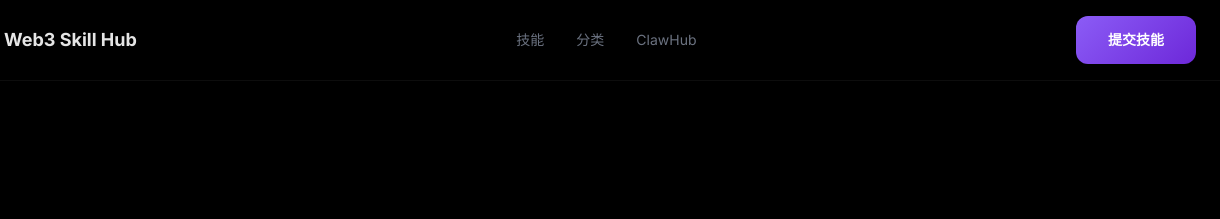
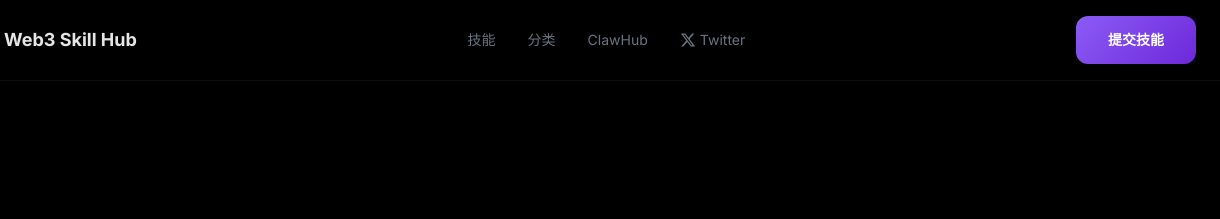
Before and after one commit to FOURCLAWe/web3-skill-hub, a plain HTML site: page index.html in a window 1280 px wide. Shown: the top 219 px of the page, 60-1280 px from the left. Drawn offline with nearby package versions, Linux system fonts and the light colour scheme.

Commit message:
💎 添加 CSKILL 代币说明 + Twitter 链接
CSKILL 代币区块：
- 代币信息展示（名称、符号、网络、平台）
- 获得方式说明（提交技能 → 认证 → 1M CSKILL）
- 代币用途（治理、奖励、激励、未来功能）
- Four.meme 平台链接
- 合约地址占位（即将公布）

社交链接：
- 导航栏添加 Twitter 图标链接
- Footer 已有 Twitter 链接
- 链接：https://x.com/clawskillapp

设计：
- 使用 Bento Card 风格
- 渐变色标题（金色→紫色→粉色）
- 图标 + 说明布局
- 响应式设计

```diff
--- a/index.html
+++ b/index.html
@@ -227,6 +227,12 @@
                 <a href="#skills" class="text-gray-500 hover:text-white transition-colors">技能</a>
                 <a href="#categories" class="text-gray-500 hover:text-white transition-colors">分类</a>
                 <a href="https://clawhub.com" target="_blank" class="text-gray-500 hover:text-white transition-colors">ClawHub</a>
+                <a href="https://x.com/clawskillapp" target="_blank" class="text-gray-500 hover:text-white transition-colors flex items-center gap-1">
+                    <svg width="16" height="16" viewBox="0 0 24 24" fill="currentColor">
+                        <path d="M18.244 2.25h3.308l-7.227 8.26 8.502 11.24H16.17l-5.214-6.817L4.99 21.75H1.68l7.73-8.835L1.254 2.25H8.08l4.713 6.231zm-1.161 17.52h1.833L7.084 4.126H5.117z"/>
+                    </svg>
+                    Twitter
+                </a>
             </div>
 
             <a href="https://clawhub.com/upload" target="_blank" class="btn-primary text-sm">提交技能</a>
@@ -1012,6 +1018,12 @@
                 </div>
 
                 <div class="flex gap-8 text-sm text-gray-500">
+                    <a href="https://x.com/clawskillapp" target="_blank" class="hover:text-white transition-colors flex items-center gap-1">
+                        <svg width="14" height="14" viewBox="0 0 24 24" fill="currentColor">
+                            <path d="M18.244 2.25h3.308l-7.227 8.26 8.502 11.24H16.17l-5.214-6.817L4.99 21.75H1.68l7.73-8.835L1.254 2.25H8.08l4.713 6.231zm-1.161 17.52h1.833L7.084 4.126H5.117z"/>
+                        </svg>
+                        Twitter
+                    </a>
                     <a href="https://github.com/FOURCLAWe/web3-skill-hub" target="_blank" class="hover:text-white transition-colors">GitHub</a>
                     <a href="https://clawhub.com" target="_blank" class="hover:text-white transition-colors">ClawHub</a>
                     <a href="https://openclaw.ai" target="_blank" class="hover:text-white transition-colors">OpenClaw</a>
```
